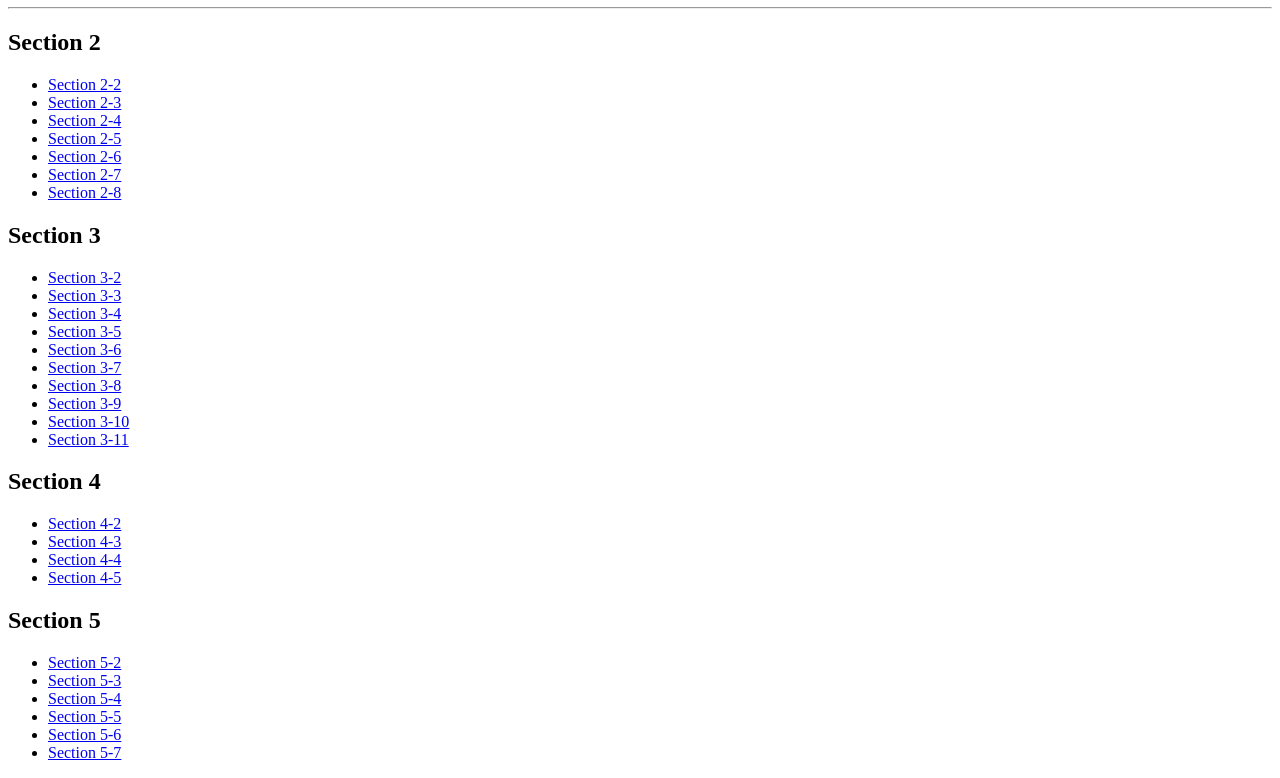
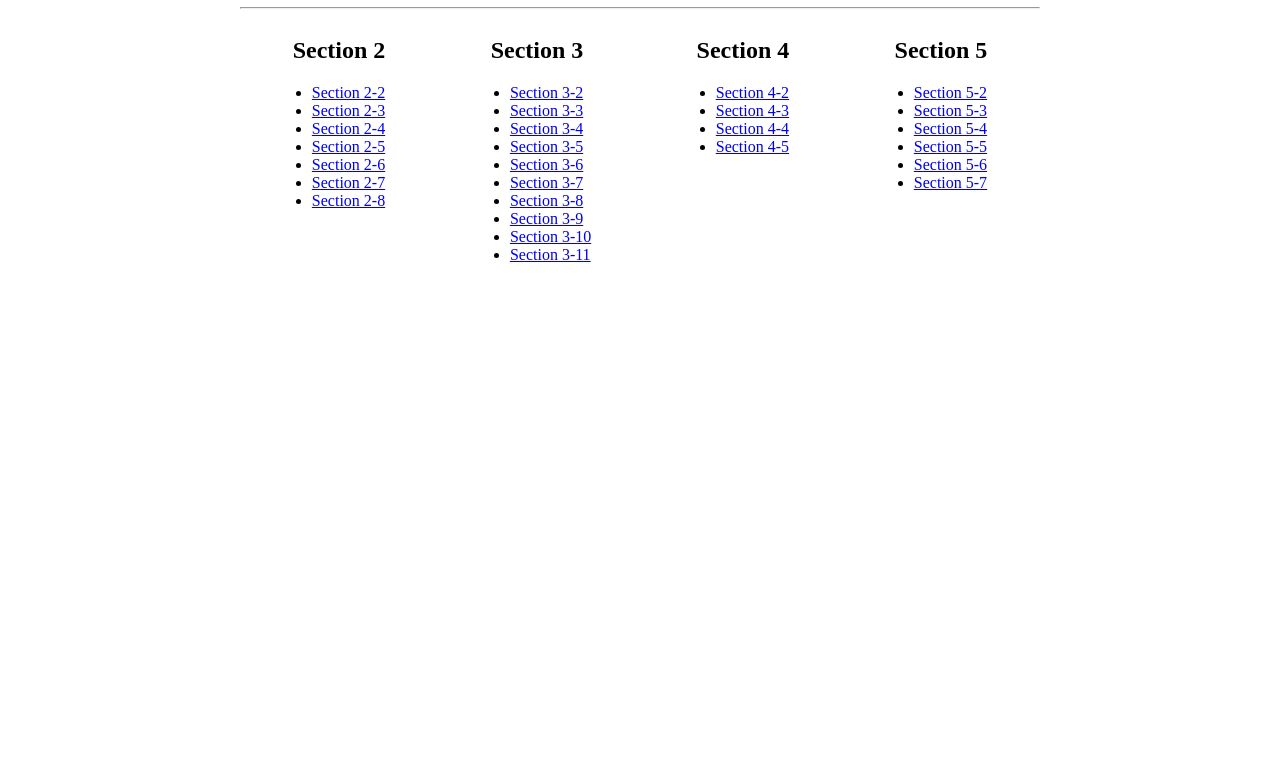
Before and after one commit to Tlmundt/bootstrap4, a website: page src/index.html in a window 1280 px wide. Shown: the part 73-851 px from the top of the page. After the commit the page ends 800 px from the top, so only its background shows below. Drawn offline with Linux system fonts and the light colour scheme.

Commit message:
Update starting index.html & create starter branch

```diff
--- a/src/index.html
+++ b/src/index.html
@@ -2,10 +2,17 @@
 <html>
   <head>
     <title>Getting Started Bootstrap</title>
+    <style>
+        ul {
+            padding-inline-start: 1.2em;
+        }
+    </style>
   </head>
-  <body>
+  <body style="width:50em; margin:0 auto;">
         <h1>Getting Started With Bootstrap</h1>
         <hr>
+        <div class="flex" style="display: flex; justify-content: space-around;">
+            <div class="two">
                 <h2>Section 2</h2>
                 <ul>
                     <li>
@@ -30,6 +37,8 @@
                         <a href="./2_8_breakpoints.html">Section 2-8</a>
                     </li>
                 </ul>
+            </div>
+            <div class="three">
                 <h2>Section 3</h2>
                 <ul>
                     <li>
@@ -63,6 +72,8 @@
                         <a href="./3_11_jumbotron.html">Section 3-11</a>
                     </li>
                 </ul>
+            </div>
+            <div class="four">
                 <h2>Section 4</h2>
                 <ul>
                     <li>
@@ -78,6 +89,8 @@
                         <a href="./4_5_auto_margins_wrapping_order.html">Section 4-5</a>
                     </li>
                 </ul>
+            </div>
+            <div class="five">
                 <h2>Section 5</h2>
                 <ul>
                     <li>
@@ -99,5 +112,7 @@
                         <a href="./5_7_scrollspy.html">Section 5-7</a>
                     </li>
                 </ul>
+            </div>
+        </div>
   </body>
 </html>
```
Lines whose indentation alone changed are shown as unchanged.
